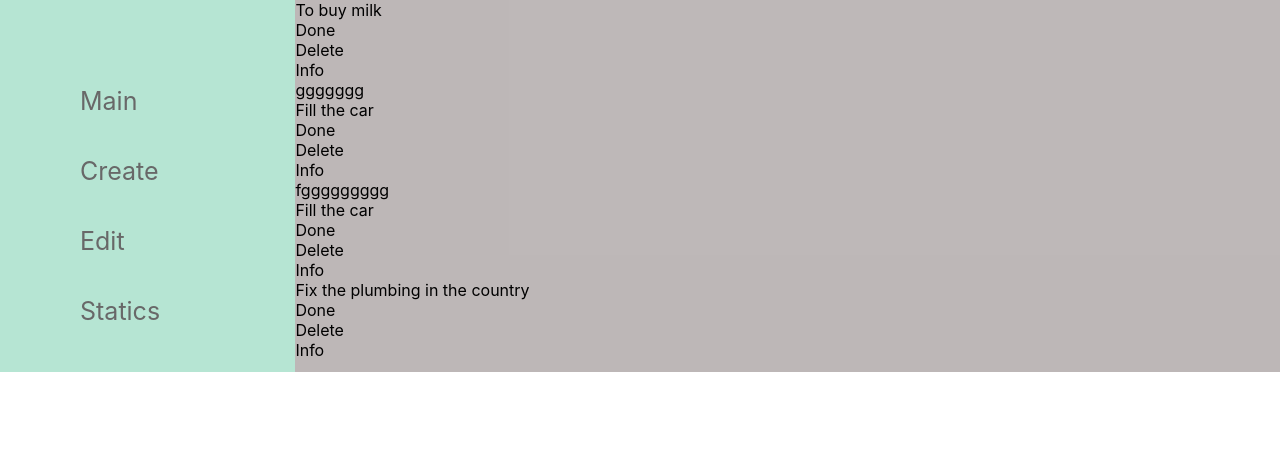
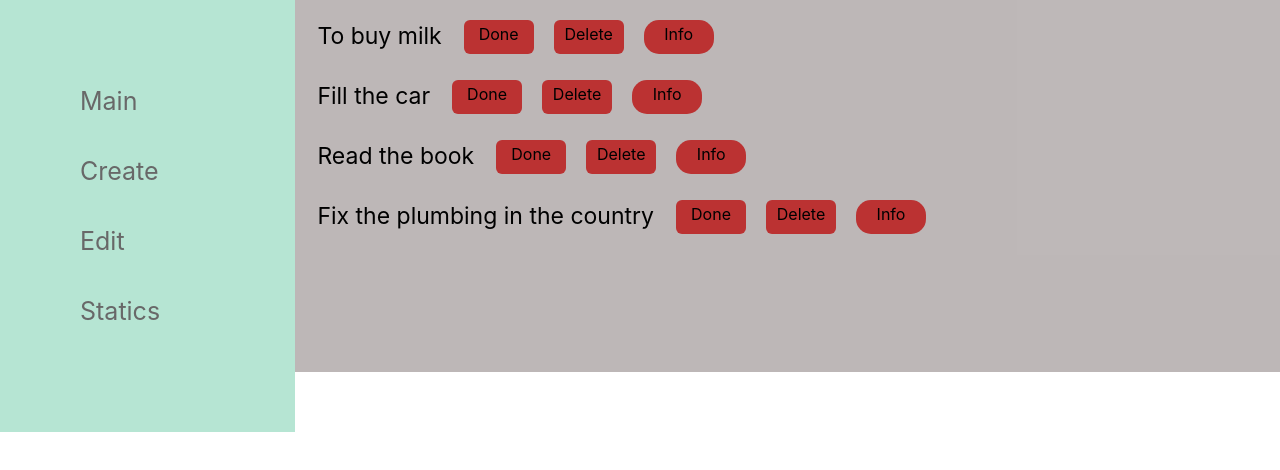
Before and after one commit to YanaKholod/TodoList, a React (Create React App) app: page / in a window 1280 px wide. Shown: the top 470 px of the page. Built offline with nearby package versions, Linux system fonts and the light colour scheme; the HTML template or start-up script is replaced by a standard one.

Commit message:
adding createTodo

```diff
--- a/src/App.css
+++ b/src/App.css
@@ -1,15 +1,16 @@
 .content {
    grid-area: content;
    background-color: rgba(189, 183, 183, 0.993);
+   height: 100%;
+
 }
 .sidebar{
    grid-area: sidebar;
-
-
 }
 .app{
    display: grid;
    grid-template-columns: 3fr 10fr;
    grid-template-areas:
     "sidebar content content";
+    height: 100%;
 }
--- a/src/components/Styleall.module.css
+++ b/src/components/Styleall.module.css
@@ -1,6 +1,8 @@
 .allsidebar {
    padding: 30px 40px;
    background-color: rgba(105, 201, 164, 0.484);
+   height: 100%;
+
 }
 .menu{
    list-style-type: none;
@@ -13,3 +15,73 @@
    color: rgb(104, 104, 104);
    font-size: 25px;
 }
+.wrapper{
+   display: flex;
+   flex-direction: row;
+   height:max-content;
+   text-align: center;
+   margin: 10px;
+   height: 50px;
+
+}
+.title{
+   margin: 12px;
+   font-size: 23px;
+   cursor: default;
+
+}
+.buttonsWrapper{
+   display: flex;
+   flex-direction: row;
+
+}
+.doneBtn{
+   background-color: rgb(187, 50, 50);
+   border-radius: 6px;
+   text-align: center;
+   width: 70px;
+   margin: 10px;
+   padding-top: 4px;
+   height: 30px;
+   cursor: pointer;
+}
+.deleteBtn{
+   background-color: rgb(187, 50, 50);
+   border-radius: 6px;
+   text-align: center;
+   width: 70px;
+   padding-top: 4px;
+   margin: 10px;
+   height: 30px;
+   cursor: pointer;
+}
+.infoBtn{
+   background-color: rgb(187, 50, 50);
+   border-radius: 15px;
+   text-align: center;
+   width: 70px;
+   padding-top: 4px;
+   margin: 10px;
+   height: 30px;
+   position:relative;
+   cursor: pointer;
+}
+.description{
+   padding: 7px;
+   border: 5px;
+   border-color: black;
+   background-color: rgba(137, 0, 0, 0.319);
+   display: none;
+   width:300px;
+   margin: 10px;
+   height: max-content;
+}
+.infoBtn:hover .description{
+   display:block;
+   position:absolute;
+   border-radius: 10px;
+   left:70%;
+   top:0%;
+   z-index: 5;
+
+}
--- a/src/components/todoItemComponent.jsx
+++ b/src/components/todoItemComponent.jsx
@@ -1,19 +1,19 @@
 import React from "react";
-
-const TodoItemComponent = (props) => {
+import styles from "./Styleall.module.css";
+const TodoItemComponent = ({ todoItem }) => {
   //   console.log(title);
-  console.log(props);
+  console.log(todoItem);
   return (
-    <div className="wrapper">
-      <div>{props.todoItem.title}</div>
-      <div className="buttonWrapper">
-        <div className="doneBtn">Done</div>
-        <div className="deleteBtn">Delete</div>
-        <div className="infoBtn">
+    <div className={styles.wrapper}>
+      <div className={styles.title}>{todoItem.title}</div>
+      <div className={styles.buttonsWrapper}>
+        <div className={styles.doneBtn}>Done</div>
+        <div className={styles.deleteBtn}>Delete</div>
+        <div className={styles.infoBtn}>
           Info
-          <div>
-            {props.todoItem.description}
-            {/* {new Date(props.todoItem.createdAt)} */}
+          <div className={styles.description}>
+            {todoItem.description}
+            {todoItem.createdAt.toLocaleDateString("en-US")}
           </div>
         </div>
       </div>
--- a/src/mockData.js
+++ b/src/mockData.js
@@ -2,7 +2,11 @@ export const todoBaseData = [
   {
     id: 0,
     title: "To buy milk",
-    description: "ggggggg",
+    description: `Lorem ipsum dolor sit amet, consectetur
+    adipiscing elit, sed do eiusmod tempor incididunt ut labore et dolore
+     magna aliqua. Ut enim ad minim veniam, quis nostrud exercitation
+     ullamco laboris nisi ut aliquip ex ea commodo consequat. Duis aute
+      irure dolor in reprehenderit in voluptate velit esse cillum dolore eu`,
     isCompleted: true,
     createdAt: new Date(),
     completedAt: new Date(),
@@ -10,15 +14,21 @@ export const todoBaseData = [
   {
     id: 1,
     title: "Fill the car",
-    description: "fggggggggg",
+    description: `Lorem ipsum dolor sit amet, consectetur
+    adipiscing elit, sed do eiusmod tempor incididunt ut labore et dolore
+     magna aliqua. Ut enim ad minim veniam, quis nostrud exercitation
+     ullamco laboris nisi ut aliquip ex ea commodo consequat. Duis aute
+      irure dolor in reprehenderit in voluptate velit esse cillum dolore eu`,
     isCompleted: true,
     createdAt: new Date(),
     completedAt: new Date(),
   },
   {
     id: 2,
-    title: "Fill the car",
-    description: "",
+    title: "Read the book",
+    description: `Lorem ipsum dolor sit amet, consectetur
+     ullamco laboris nisi ut aliquip ex ea commodo consequat. Duis aute
+      irure dolor in reprehenderit in voluptate velit esse cillum dolore eu`,
     isCompleted: true,
     createdAt: new Date(),
     completedAt: new Date(),
@@ -26,7 +36,8 @@ export const todoBaseData = [
   {
     id: 3,
     title: "Fix the plumbing in the country",
-    description: "",
+    description: `Lorem ipsum dolor sit amet, consectetur irure dolor in reprehenderit in
+     voluptate velit esse cillum dolore eu`,
     isCompleted: true,
     createdAt: new Date(),
     completedAt: new Date(),
--- a/src/pages/HomePage.jsx
+++ b/src/pages/HomePage.jsx
@@ -6,7 +6,7 @@ const HomePage = () => {
   return (
     <div className={styles.list}>
       {todoBaseData.map((item, idx) => (
-        <TodoItemComponent key={item.id} title={"dddddddd"} todoItem={item} />
+        <TodoItemComponent key={item.id} todoItem={item} />
       ))}
     </div>
   );
--- a/src/pages/pagesstyles.module.css
+++ b/src/pages/pagesstyles.module.css
@@ -39,9 +39,3 @@ label{
    border-radius: 20px;
    padding: 7px;
 }
-.list{
-
-}
-.list .li{
-
-}
```
